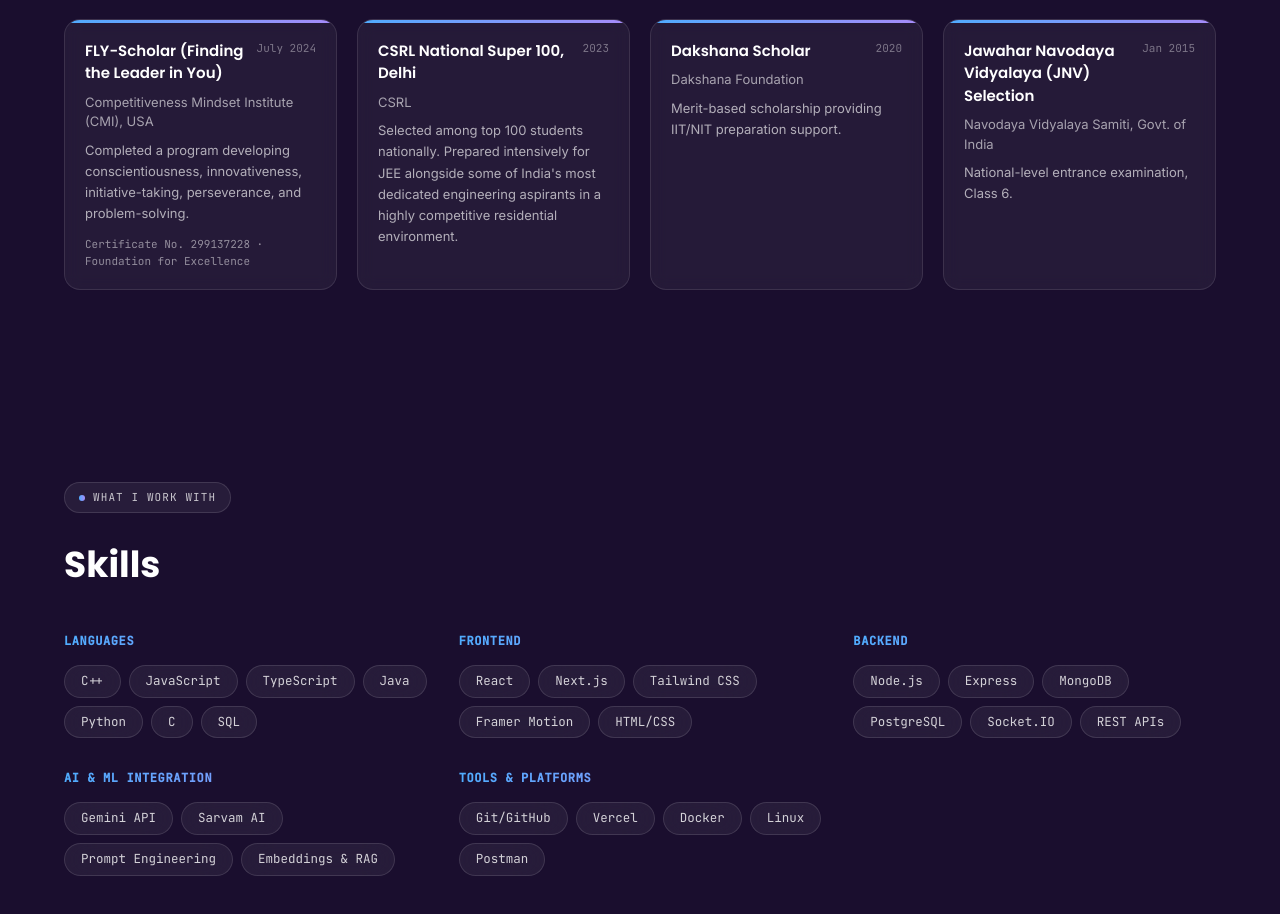
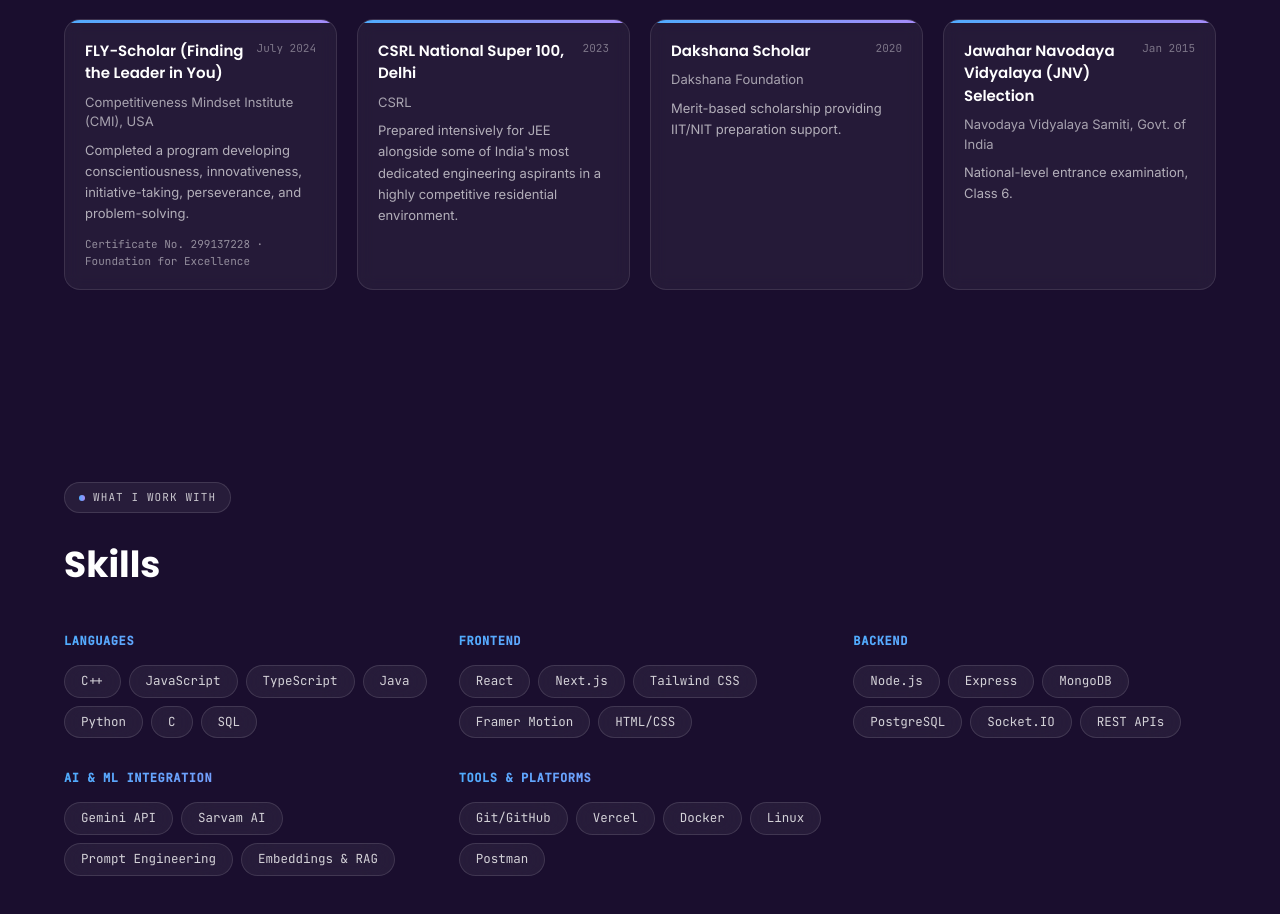
Before and after one commit to bandnikita1728/nikita-portfolio, a Next.js app: page / in a window 1280 px wide. Shown: the part 3705-4619 px from the top of the page. Built offline with nearby package versions, Linux system fonts and the light colour scheme.

Commit message:
Update CSRL Super 100 description - remove top 100 line

```diff
--- a/data/honors.ts
+++ b/data/honors.ts
@@ -87,7 +87,7 @@
     type: 'scholarship',
     year: '2023',
     description:
-      "Selected among top 100 students nationally. Prepared intensively for JEE alongside some of India's most dedicated engineering aspirants in a highly competitive residential environment.",
+      "Prepared intensively for JEE alongside some of India's most dedicated engineering aspirants in a highly competitive residential environment.",
     level: 'National',
   },
   {
```
